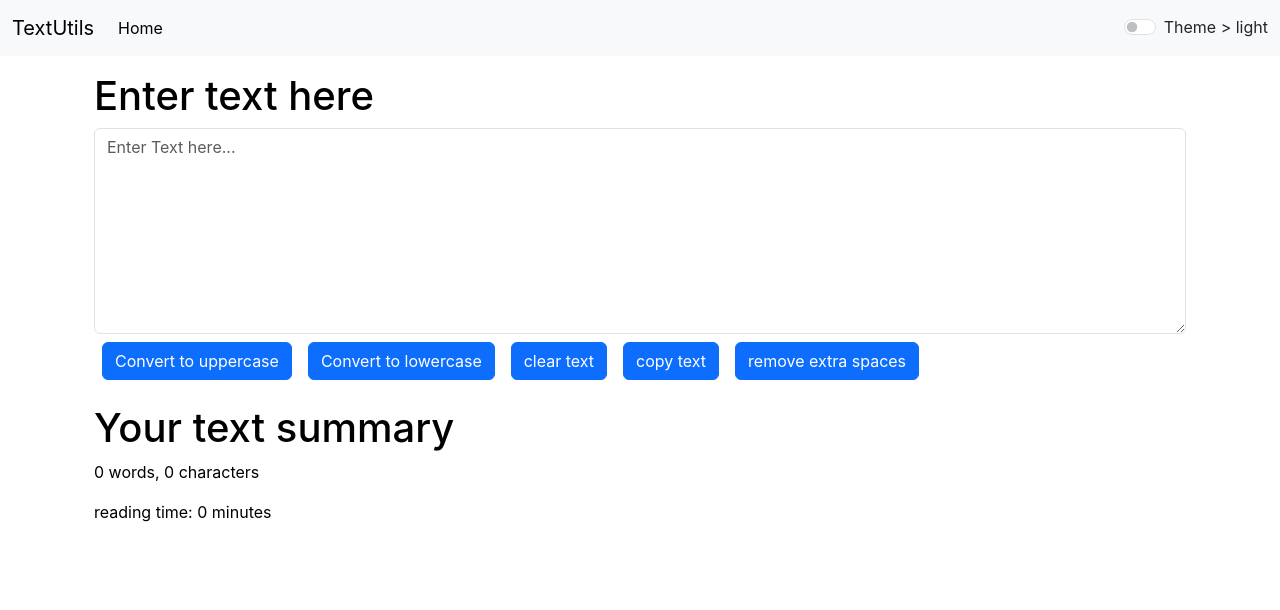
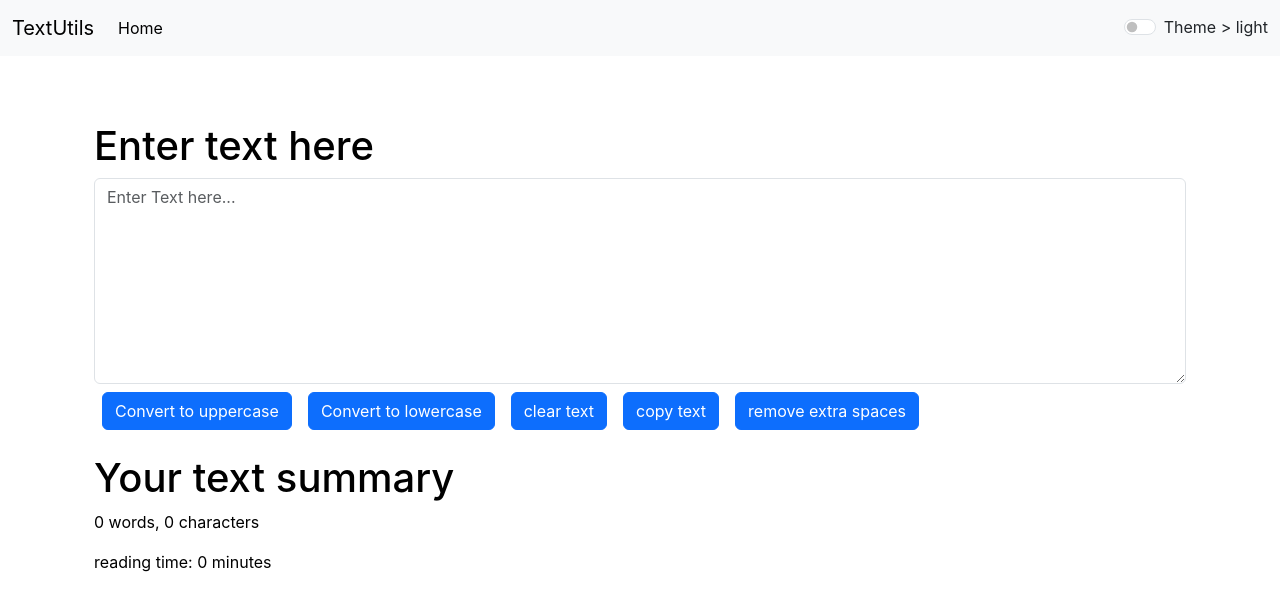
Before and after one commit to kinshukBiswas/textUtils, a React (Create React App) app: page / in a window 1280 px wide. Shown: the top 610 px of the page. Built offline with nearby package versions, Linux system fonts and the light colour scheme.

Commit message:
Cumulative Layout Shift in Alert.js

```diff
--- a/src/components/Alert.js
+++ b/src/components/Alert.js
@@ -1,12 +1,18 @@
 export default function Alert(props) {
   return (
-    props.alert && (
+    <div
+      style={{
+        height: "50px",
+      }}
+    >
+      {props.alert && (
         <div
           className={`alert alert-${props.alert.type.toLowerCase()} alert-dismissible fade show`}
           role="alert"
         >
           <strong>{props.alert.type}</strong>: {props.alert.msg}
         </div>
-    )
+      )}
+    </div>
   );
 }
```
Lines whose indentation alone changed are shown as unchanged.
